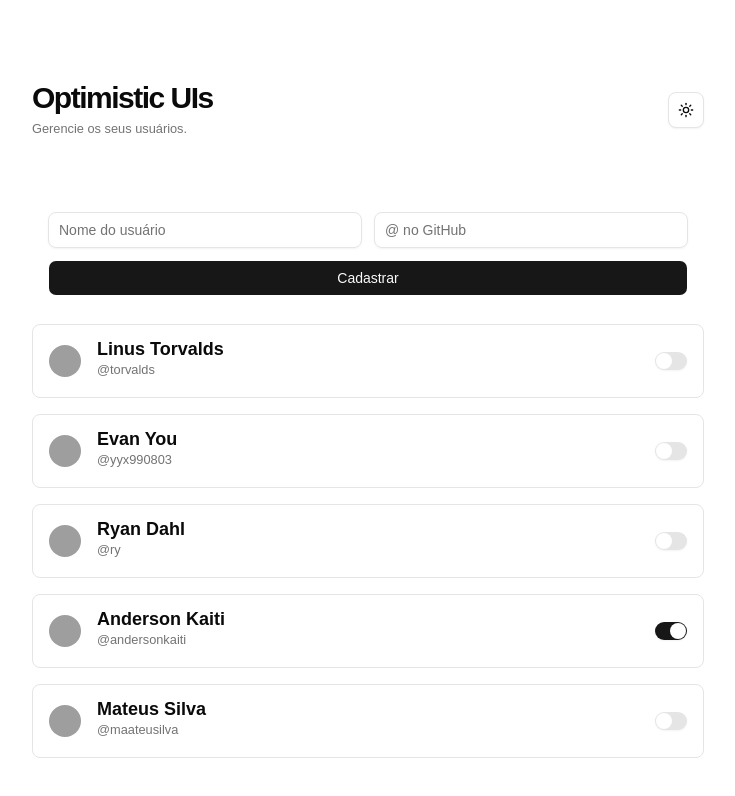
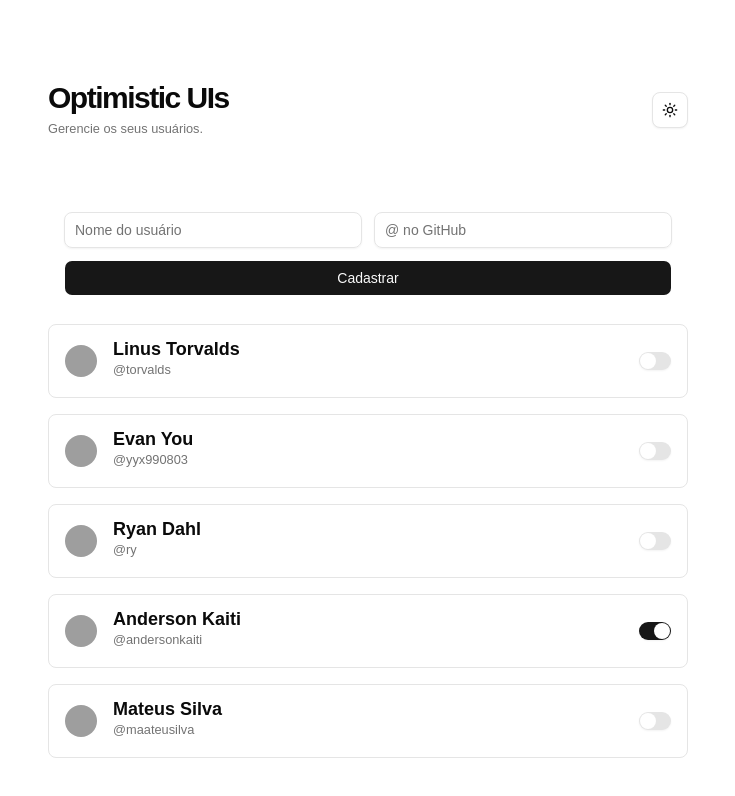
Before and after one commit to andersonkaiti/optimistic-uis, a React (Vite) app: page / in a window 1280 px wide. Shown: the top 796 px of the page, without its empty margins (272-1007 px from the left). Built offline with nearby package versions, Linux system fonts and the light colour scheme; data requests are answered from the project's data file; grey boxes are pictures that could not be loaded.

Commit message:
:lipstick: feat(users): add submit spinner and page container padding

```diff
--- a/src/app.tsx
+++ b/src/app.tsx
@@ -4,7 +4,7 @@ import { UsersList } from '@components/users-list'
 
 export function App() {
   return (
-    <div className="mx-auto flex h-screen max-w-2xl flex-col gap-4 pt-20">
+    <div className="mx-auto flex h-screen max-w-2xl flex-col gap-4 p-4 pt-20">
       <Header />
 
       <main className="mt-10 space-y-3">
--- a/src/components/user-form.tsx
+++ b/src/components/user-form.tsx
@@ -1,4 +1,5 @@
 import { useCreateUser } from '@hooks/use-create-user'
+import { Loader2 } from 'lucide-react'
 import { Button } from './ui/button'
 import { Input } from './ui/input'
 
@@ -13,6 +14,7 @@ export function UserForm() {
       </div>
 
       <Button type="submit" className="mt-3 w-full">
+        {isLoading && <Loader2 />}
         {isLoading ? 'Cadastrando' : 'Cadastrar'}
       </Button>
     </form>
```
